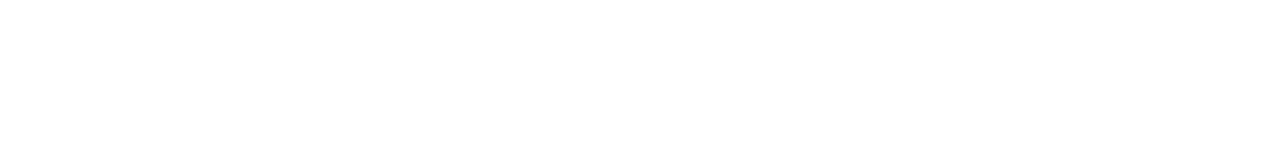
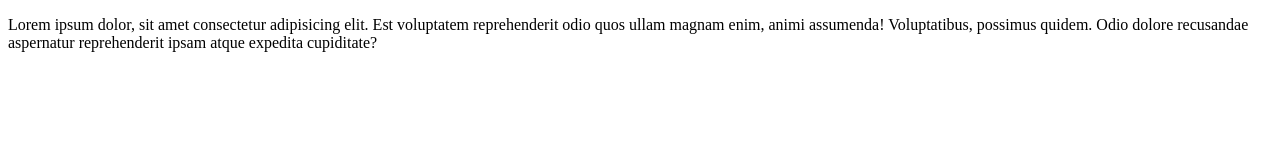
Before and after one commit to Pritompt12/my-second-github-repo, a plain HTML site: page index.html in a window 1280 px wide. Drawn offline with Linux system fonts and the light colour scheme.

Commit message:
my first commit

```diff
--- a/index.html
+++ b/index.html
@@ -6,6 +6,7 @@
     <title>My first ever github repo</title>
 </head>
 <body>
+    <p> Lorem ipsum dolor, sit amet consectetur adipisicing elit. Est voluptatem reprehenderit odio quos ullam magnam enim, animi assumenda! Voluptatibus, possimus quidem. Odio dolore recusandae aspernatur reprehenderit ipsam atque expedita cupiditate?</p>
 
 </body>
 </html>
```
